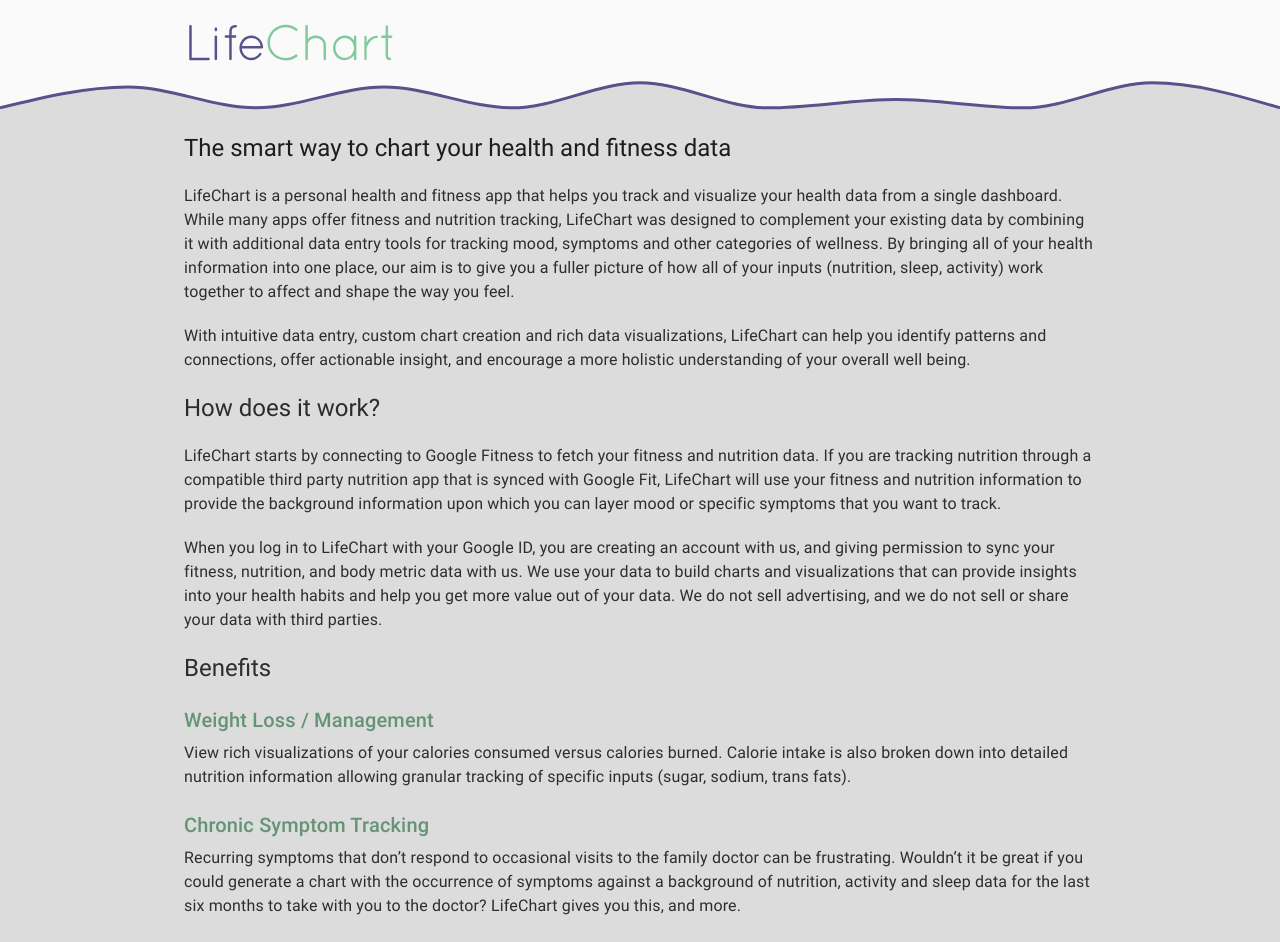
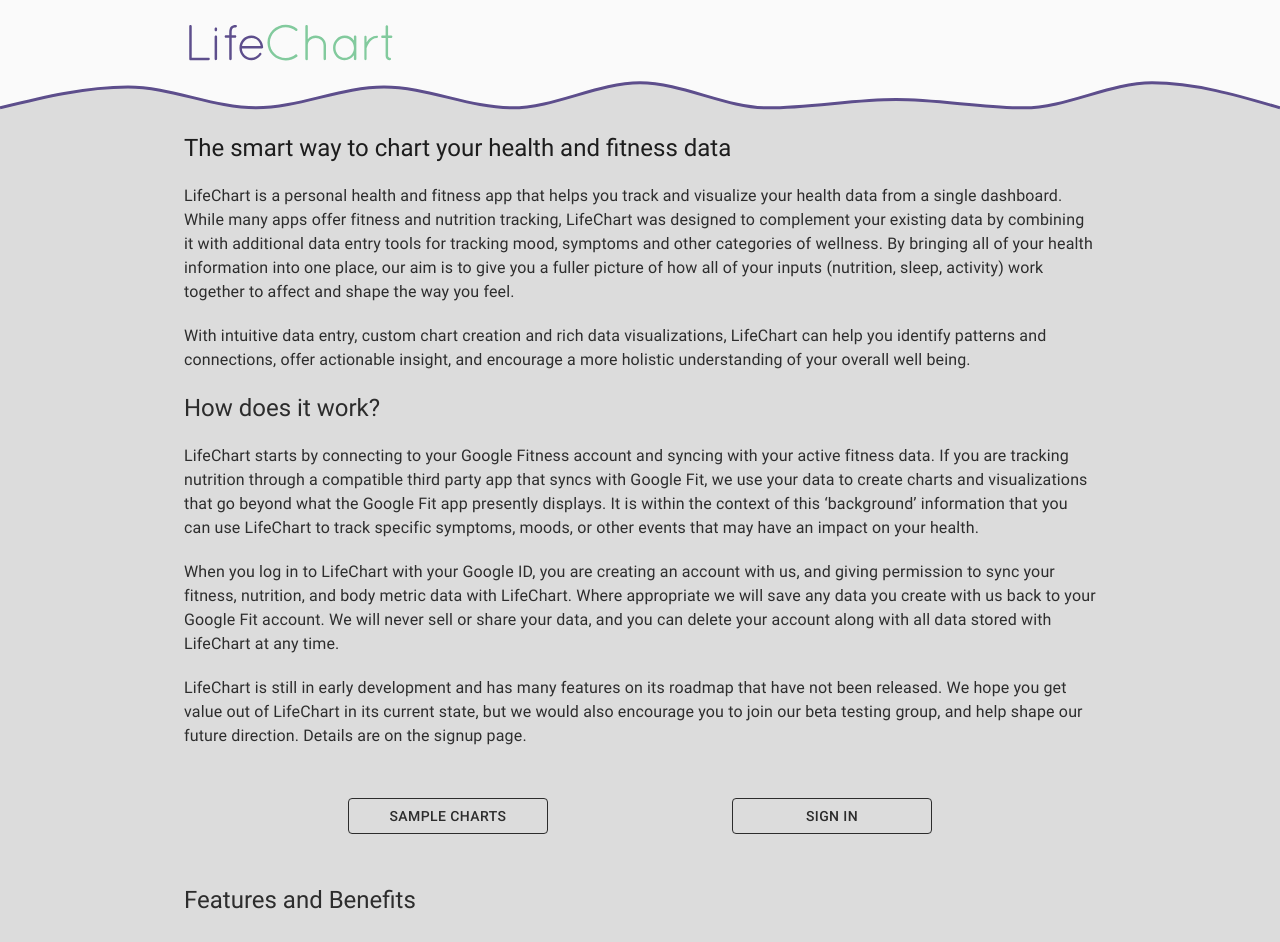
Before and after one commit to jeffmoger/lifechart-client, a React (Create React App) app: page / in a window 1280 px wide. Shown: the top 942 px of the page. Built offline with nearby package versions, Linux system fonts and the light colour scheme.

Commit message:
copy adjustments

```diff
--- a/src/components/Intro.js
+++ b/src/components/Intro.js
@@ -69,24 +69,53 @@
           How does it work?
         </Typography>
         <Typography variant="body1" className={classes.p}>
-          LifeChart starts by connecting to Google Fitness to fetch your fitness
-          and nutrition data. If you are tracking nutrition through a compatible
-          third party nutrition app that is synced with Google Fit, LifeChart
-          will use your fitness and nutrition information to provide the
-          background information upon which you can layer mood or specific
-          symptoms that you want to track.
+          LifeChart starts by connecting to your Google Fitness account and
+          syncing with your active fitness data. If you are tracking nutrition
+          through a compatible third party app that syncs with Google Fit, we
+          use your data to create charts and visualizations that go beyond what
+          the Google Fit app presently displays. It is within the context of
+          this ‘background’ information that you can use LifeChart to track
+          specific symptoms, moods, or other events that may have an impact on
+          your health.
         </Typography>
         <Typography variant="body1" className={classes.p}>
           When you log in to LifeChart with your Google ID, you are creating an
           account with us, and giving permission to sync your fitness,
-          nutrition, and body metric data with us. We use your data to build
-          charts and visualizations that can provide insights into your health
-          habits and help you get more value out of your data. We do not sell
-          advertising, and we do not sell or share your data with third parties.
+          nutrition, and body metric data with LifeChart. Where appropriate we
+          will save any data you create with us back to your Google Fit account.
+          We will never sell or share your data, and you can delete your account
+          along with all data stored with LifeChart at any time.
         </Typography>
+        <Typography variant="body1" className={classes.p}>
+          LifeChart is still in early development and has many features on its
+          roadmap that have not been released. We hope you get value out of
+          LifeChart in its current state, but we would also encourage you to
+          join our beta testing group, and help shape our future direction.
+          Details are on the signup page.
+        </Typography>
+        <div className={classes.buttonContainer}>
+          <Button
+            variant="outlined"
+            color="inherit"
+            component={Link}
+            to="/demo"
+            className={classes.button}
+          >
+            Sample Charts
+          </Button>
+          <Button
+            variant="outlined"
+            color="inherit"
+            component={Link}
+            to="/login"
+            className={classes.button}
+          >
+            Sign In
+          </Button>
+        </div>
         <div style={{ display: '' }}>
           <Typography variant="h5" component="h2" className={classes.slogan}>
-            Benefits
+            Features and Benefits
           </Typography>
           <Typography variant="h6" component="h3" className={classes.h2}>
             Weight Loss / Management
@@ -161,26 +190,6 @@
             </Link>
             .
           </Typography>
-          <div className={classes.buttonContainer}>
-            <Button
-              variant="outlined"
-              color="inherit"
-              component={Link}
-              to="/demo"
-              className={classes.button}
-            >
-              Demo Charts
-            </Button>
-            <Button
-              variant="outlined"
-              color="inherit"
-              component={Link}
-              to="/login"
-              className={classes.button}
-            >
-              Sign In
-            </Button>
-          </div>
         </div>
       </div>
     </Fade>
```
